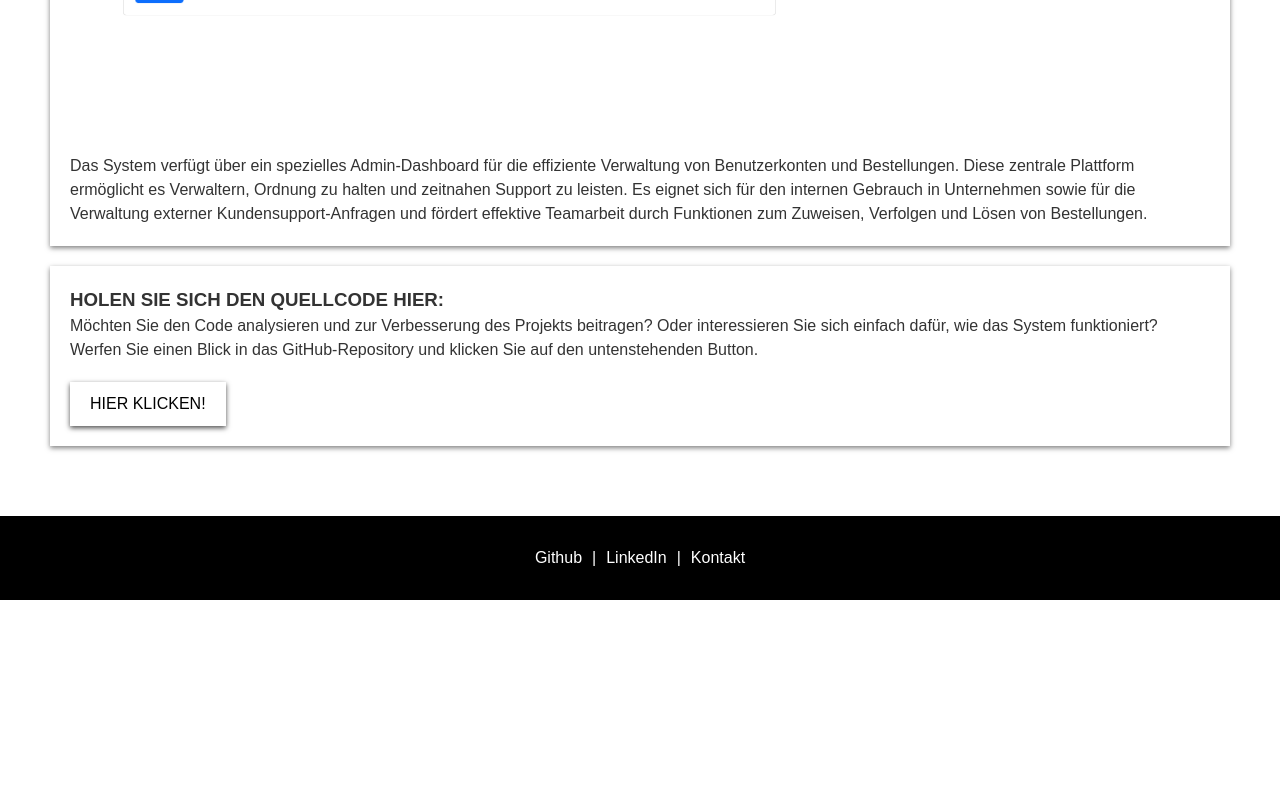
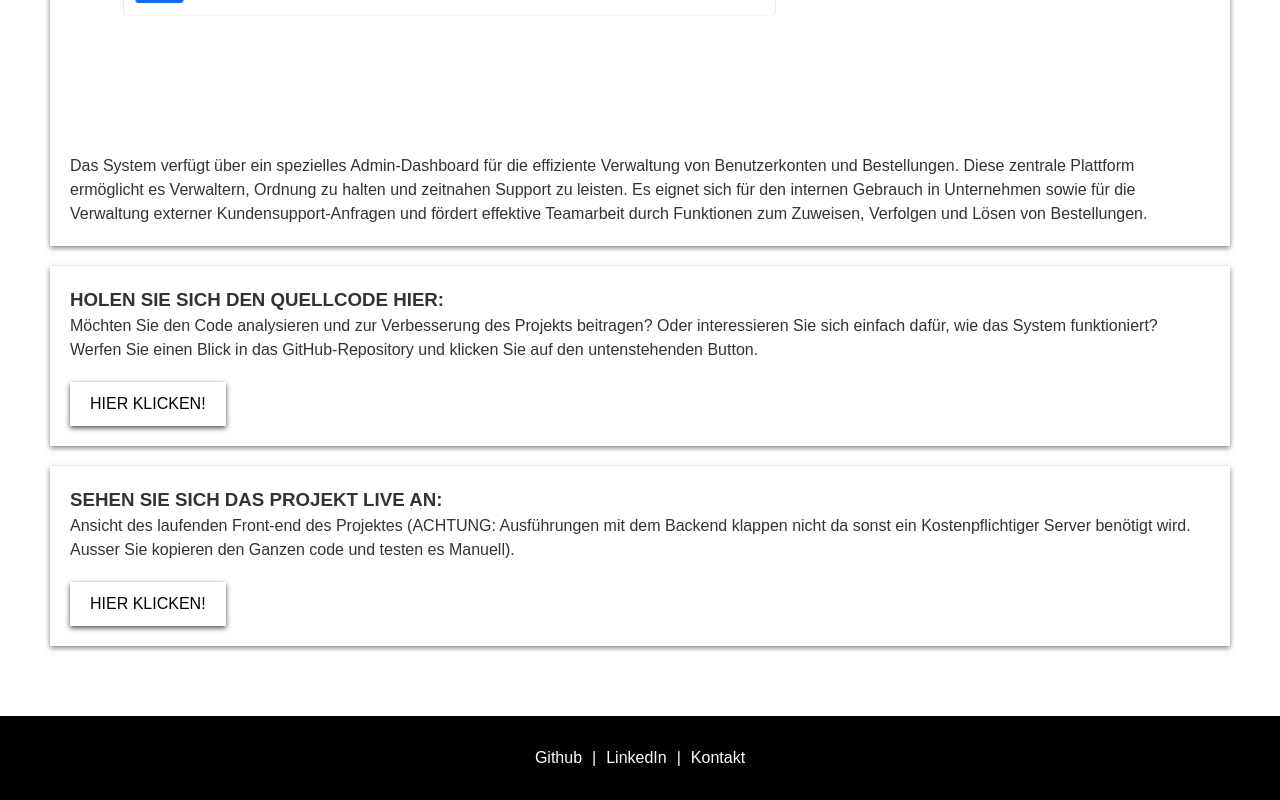
Before and after one commit to azinIldas/Portfolio, a plain HTML site: page skiservice.html in a window 1280 px wide. Shown: the part 1068-1868 px from the top of the page. Before the commit the page ends 1668 px from the top, so only its background shows below. Drawn offline with Linux system fonts and the light colour scheme.

Commit message:
Laufende SkiService verbindung hochladen

```diff
--- a/skiservice.html
+++ b/skiservice.html
@@ -37,7 +37,14 @@
         <h3>HOLEN SIE SICH DEN QUELLCODE HIER:</h3>
         <p class="box-text">Möchten Sie den Code analysieren und zur Verbesserung des Projekts beitragen? Oder interessieren Sie sich einfach dafür, wie das System funktioniert? Werfen Sie einen Blick in das GitHub-Repository und klicken Sie auf den untenstehenden Button.</p>
         <a class="box-button" href="https://github.com/azinIldas/Ski-Service-Management">HIER KLICKEN!</a>
+
     </div>
+    <div class="box">
+      <h3>SEHEN SIE SICH DAS PROJEKT LIVE AN:</h3>
+      <p class="box-text">Ansicht des laufenden Front-end des Projektes (ACHTUNG: Ausführungen mit dem Backend klappen nicht da sonst ein Kostenpflichtiger Server benötigt wird. Ausser Sie kopieren den Ganzen code und testen es Manuell).</p>
+      <a class="box-button" href="https://azinildas.github.io/Ski-Service-Management/Front-end/index.html">HIER KLICKEN!</a>
+
+  </div>
   </section>
 
   <footer>
```
